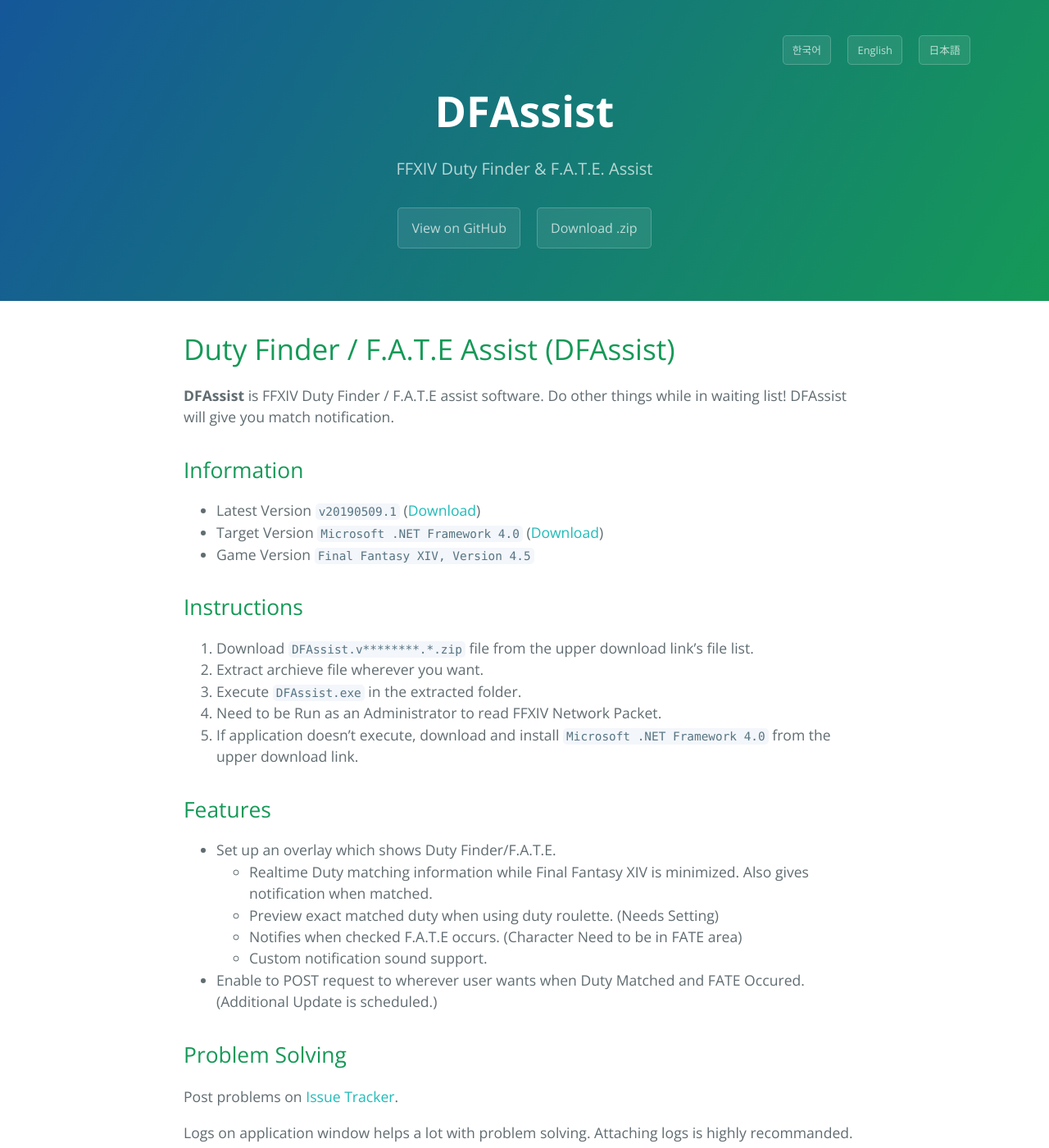
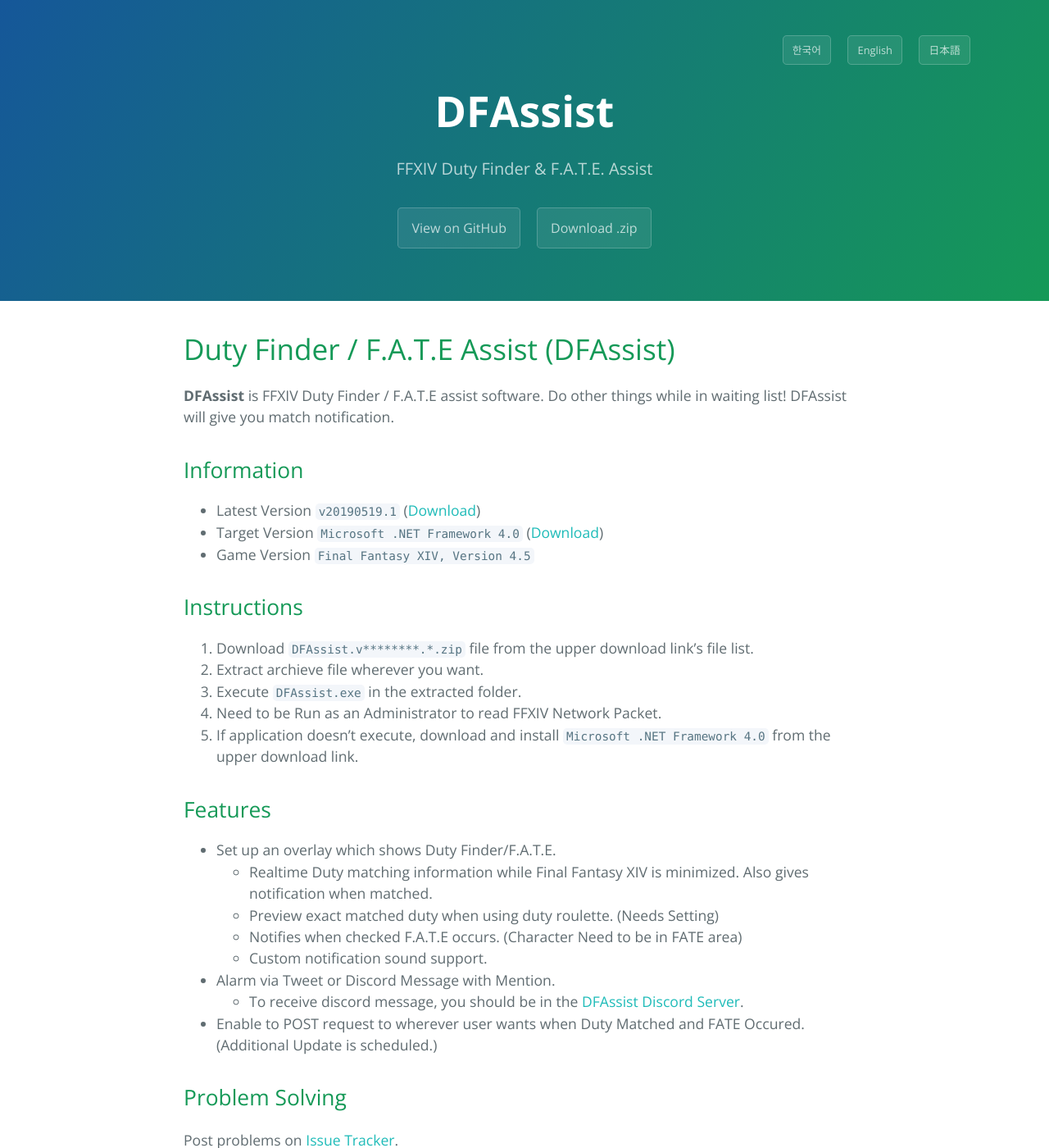
Before and after one commit to devunt/DFAssist, a Jekyll site: the page built from docs/index.en.md, in a window 1280 px wide and 1400 px high. Shown: the whole window at 82% size. Built offline with Jekyll 4.4.1, drawn with Linux system fonts in a browser that asks for light colours.

Commit message:
update 3rd-party alarm

````diff
--- a/docs/index.en.md
+++ b/docs/index.en.md
@@ -10,7 +10,7 @@
 
 ## Information
 
-- Latest Version ```v20190509.1``` ([Download](https://github.com/jaehyuk-lee/DFAssist/releases/latest))
+- Latest Version ```v20190519.1``` ([Download](https://github.com/jaehyuk-lee/DFAssist/releases/latest))
 - Target Version ```Microsoft .NET Framework 4.0``` ([Download](https://www.microsoft.com/en-us/download/details.aspx?id=17851))
 - Game Version ```Final Fantasy XIV, Version 4.5```
 
@@ -29,6 +29,8 @@
   - Preview exact matched duty when using duty roulette. (Needs Setting)
   - Notifies when checked F.A.T.E occurs. (Character Need to be in FATE area)
   - Custom notification sound support.
+- Alarm via Tweet or Discord Message with Mention.
+  - To receive discord message, you should be in the [DFAssist Discord Server](https://discord.gg/RqesxtS).
 - Enable to POST request to wherever user wants when Duty Matched and FATE Occured. (Additional Update is scheduled.)
 
 ## Problem Solving
````
Also changed, not shown: other parts of docs/index.en.md (+3 -2 lines), docs/index.ja.md (+6 -3 lines), docs/index.md (+6 -3 lines).
